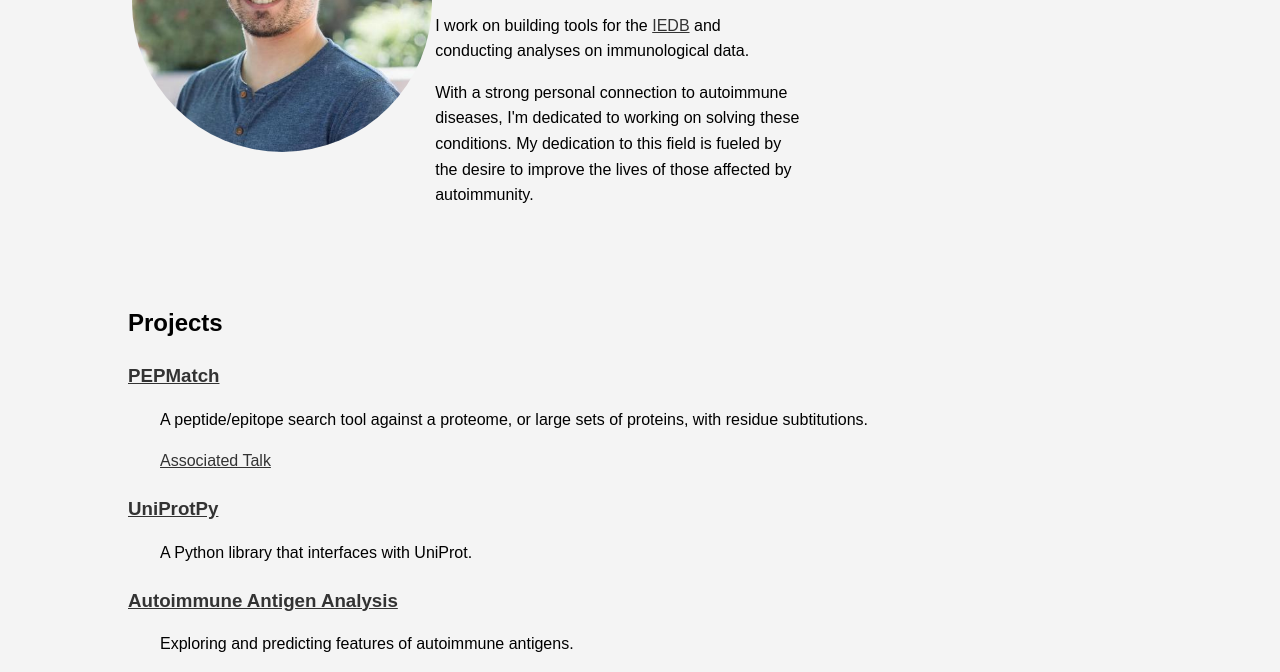
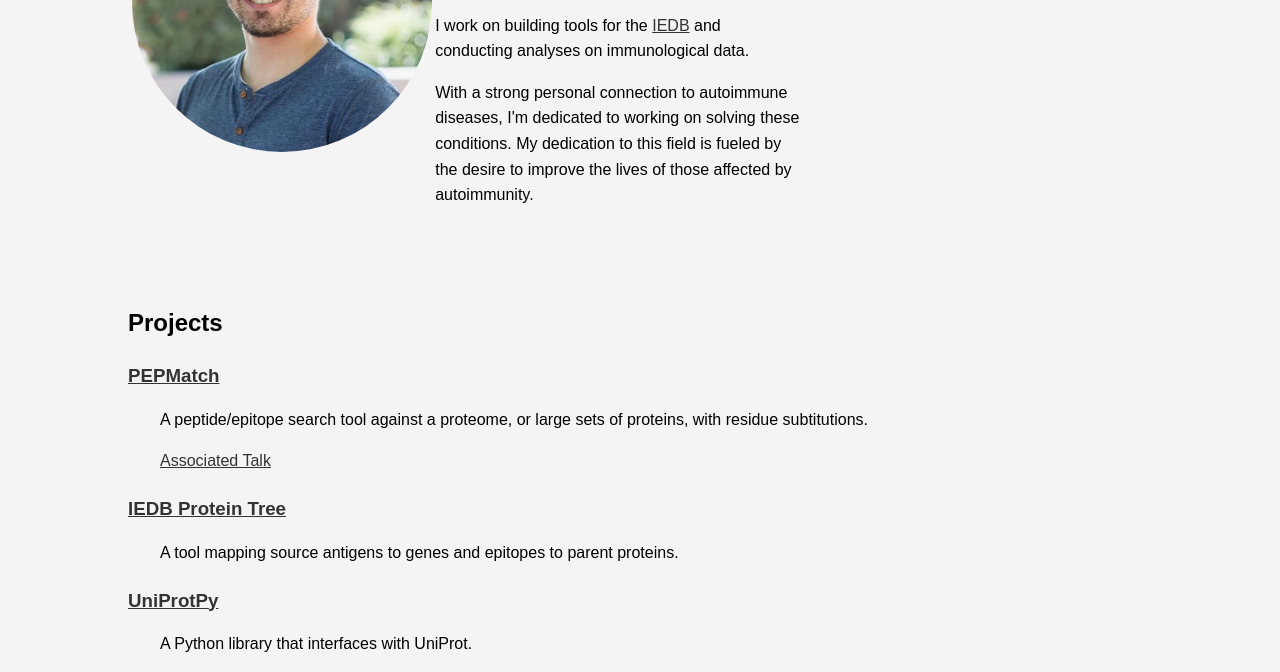
Before and after one commit to danielmarrama/danielmarrama.github.io, a plain HTML site: page index.html in a window 1280 px wide. Shown: the part 280-952 px from the top of the page. Drawn offline with Linux system fonts and the light colour scheme.

Commit message:
add protein tree to projects

```diff
--- a/index.html
+++ b/index.html
@@ -49,6 +49,10 @@
           <p><a href="https://www.youtube.com/watch?v=OjamcxKvsac" target="_blank">Associated Talk<p>
         </div>
         <div class="project">
+          <h3><a href="https://github.com/danielmarrama/protein_tree" target="_blank">IEDB Protein Tree</a></h3>
+          <p>A tool mapping source antigens to genes and epitopes to parent proteins. </p>
+        </div>
+        <div class="project">
           <h3><a href="https://github.com/danielmarrama/uniprotpy" target="_blank">UniProtPy</a></h3>
           <p>A Python library that interfaces with UniProt.</p>
         </div>
```
